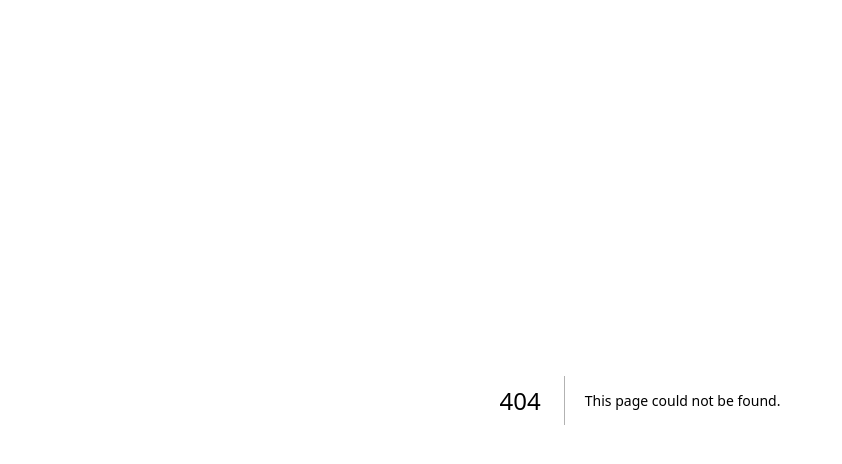
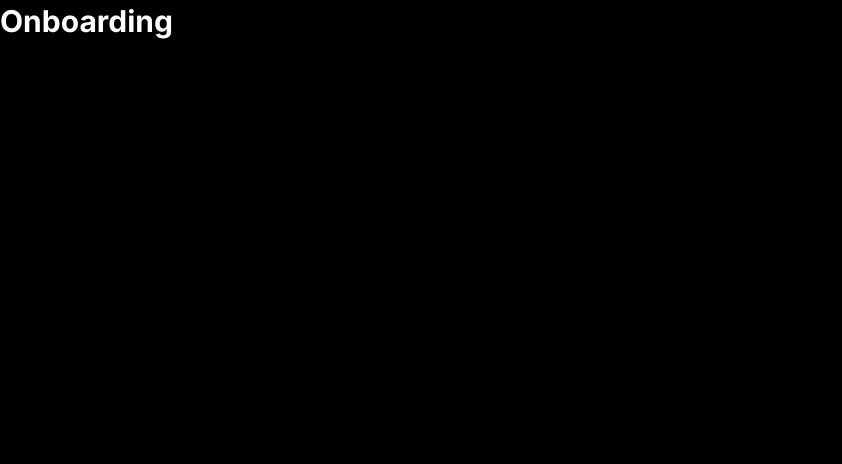
Before and after one commit to yhuang82/Threads, a Next.js app in the folder threads-clone/: page /onboarding in a window 1280 px wide. Before the commit this address had no page. Shown: the top 464 px of the page, without its empty margins (0-842 px from the left). Built offline with nearby package versions, Linux system fonts and the light colour scheme.

Commit message:
set up the auth folder

```diff
--- /dev/null
+++ b/threads-clone/app/(auth)/layout.tsx
@@ -0,0 +1,22 @@
+import { ClerkProvider } from "@clerk/nextjs";
+import { Inter } from "next/font/google";
+import "../globals.css";
+export const metadata = {
+  title: "Threads",
+  description: "A Next.js 13 Meta Threads Application",
+};
+
+const inter = Inter({ subsets: ["latin"] });
+export default function RootLayout({
+  children,
+}: {
+  children: React.ReactNode;
+}) {
+  return (
+    <ClerkProvider>
+      <html lang="en">
+        <body className={`${inter.className} bg-dark-1`}>{children}</body>
+      </html>
+    </ClerkProvider>
+  );
+}
--- /dev/null
+++ b/threads-clone/app/(auth)/onboarding/page.tsx
@@ -0,0 +1,10 @@
+async function Page() {
+  return (
+    <main>
+      <h1 className="head-text">Onboarding</h1>
+    </main>
+  )
+}
+
+
+export default Page
--- /dev/null
+++ b/threads-clone/app/(root)/layout.tsx
@@ -0,0 +1,22 @@
+import "../globals.css";
+import type { Metadata } from "next";
+import { Inter } from "next/font/google";
+
+const inter = Inter({ subsets: ["latin"] });
+
+export const metadata: Metadata = {
+  title: "Create Next App",
+  description: "Generated by create next app",
+};
+
+export default function RootLayout({
+  children,
+}: {
+  children: React.ReactNode;
+}) {
+  return (
+    <html lang="en">
+      <body className={inter.className}>{children}</body>
+    </html>
+  );
+}
--- a/threads-clone/app/layout.tsx
+++ /dev/null
@@ -1,22 +0,0 @@
-import './globals.css'
-import type { Metadata } from 'next'
-import { Inter } from 'next/font/google'
-
-const inter = Inter({ subsets: ['latin'] })
-
-export const metadata: Metadata = {
-  title: 'Create Next App',
-  description: 'Generated by create next app',
-}
-
-export default function RootLayout({
-  children,
-}: {
-  children: React.ReactNode
-}) {
-  return (
-    <html lang="en">
-      <body className={inter.className}>{children}</body>
-    </html>
-  )
-}
```
Also changed, not shown: threads-clone/app/(root)/page.tsx (renamed from threads-clone/app/page.tsx).
